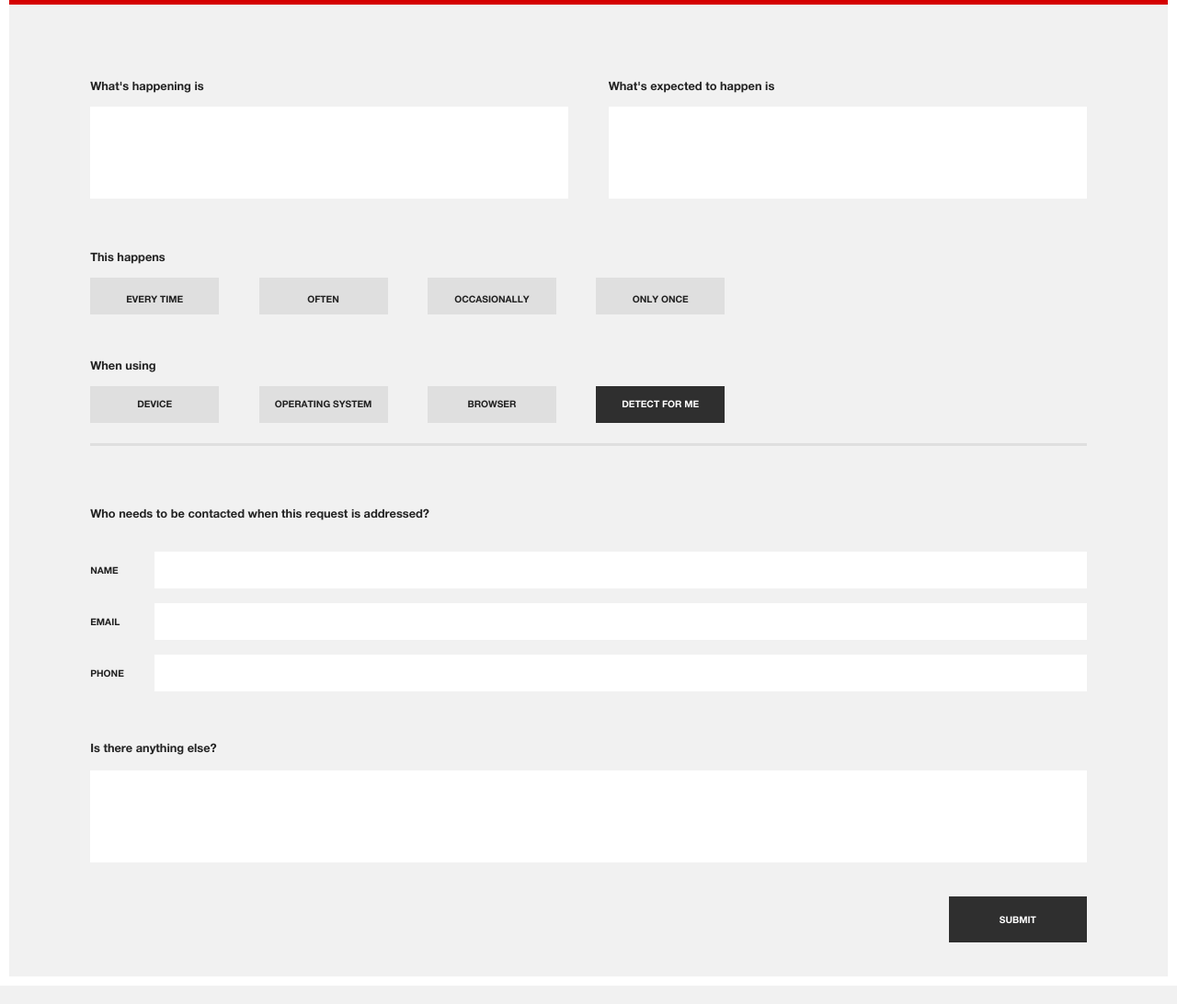
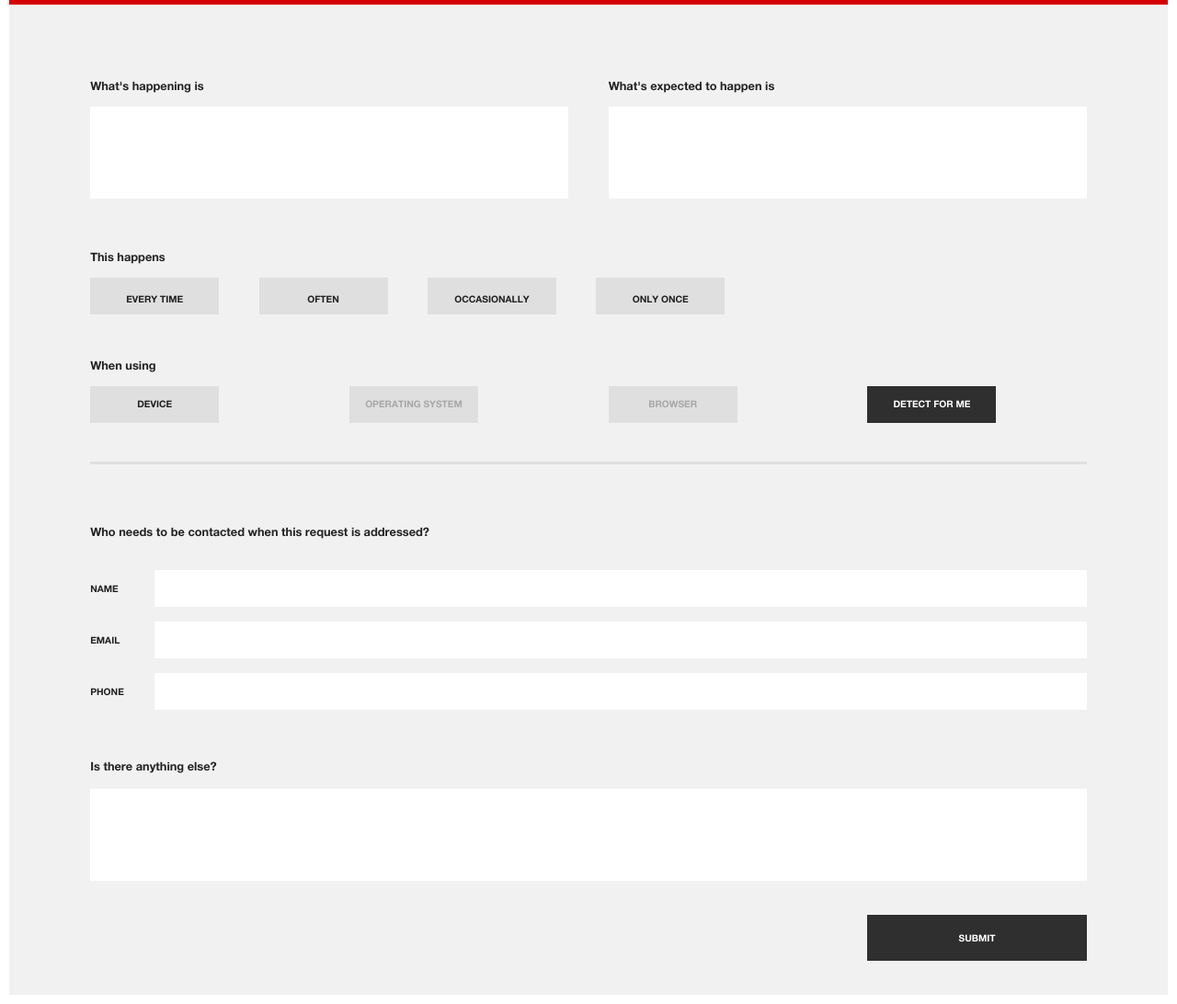
Before and after one commit to drstonebraker/dash-clone-heroku, a PHP site: page / in a window 1280 px wide. Shown: the part 132-1224 px from the top of the page at 92% size. Run offline with PHP 8.4, Linux system fonts and the light colour scheme; some libraries are stand-ins or nearby versions.

Commit message:
style form buttons

```diff
--- a/css/main.css
+++ b/css/main.css
@@ -805,7 +805,7 @@ background: #d50000;
 }
 
 .bug-info {
-  padding-bottom: 20px;
+  padding-bottom: 40px;
   border-bottom: solid 3px #dfdfdf;
   width: 86%;
   margin: 0 auto;
@@ -918,11 +918,12 @@ color:white;
 
 .bug-info__button--detect:hover,
 .bug-info__button--detect:active {
-  background-color:#2f2f2f;
+  background-color:#404040;
 }
 
 .bug-info__button--detect:active {
 box-shadow: inset 0 0 0 1px #161616 ,inset 0 2px 10px #161616;
+background: #404040
 
 }
 
@@ -984,8 +985,13 @@ box-shadow: inset 0 0 0 1px #161616 ,inset 0 2px 10px #161616;
   color: white;
 }
 
+.form__submit:hover {
+  background: #404040;
+}
+
 .form__submit:active {
-box-shadow: inset 0 0 0 1px #161616 ,inset 0 2px 10px #161616;
+  box-shadow: inset 0 0 0 1px #161616 ,inset 0 2px 10px #161616;
+  background: #404040;
 }
 
 .form__submit:focus {
@@ -1070,7 +1076,7 @@ box-shadow: inset 0 0 0 1px #161616 ,inset 0 2px 10px #161616;
 
   .alert {
    display: inline-block;
-   width: 33.3%;
+   width: 33.4%;
   }
 
   .alert-form {
@@ -1089,7 +1095,6 @@ box-shadow: inset 0 0 0 1px #161616 ,inset 0 2px 10px #161616;
     display:inline-block;
     width: 48%;
     margin: 0 0 0 2%;
-
   }
 
 
@@ -1101,17 +1106,75 @@ box-shadow: inset 0 0 0 1px #161616 ,inset 0 2px 10px #161616;
     font-size: .8em;
   }
 
+  .select-group {
+    position: relative;
+    display:inline-block;
+    width: 22%;
+    margin: 0 2% 2px 2%;
+  }
+
+  .select {
+    width: 100%;
+    margin: 0px;
+  }
+
   .bug-info__button--every-time,
-  .select--device {
+  .select-group--device {
     margin-left: 0px;
   }
 
   .bug-info__button--only-once,
-  .bug-info__button--detect {
+  .select-group--detect {
     margin-right: 0px;
   }
 
+  .select-list {
+    position: absolute;
+    width: 100%;
+    max-height: 180px;
+    overflow-y: auto;
 
+  }
+
+  .select-list::-webkit-scrollbar {
+    width: 4px;
+  }
+
+  /* Track */
+  .select-list::-webkit-scrollbar-track {
+      -webkit-box-shadow: inset 0 0 6px rgba(0,0,0,0.2);
+      -webkit-border-radius: 2px;
+      border-radius: 2px;
+  }
+
+  /* Handle */
+  .select-list::-webkit-scrollbar-thumb {
+      -webkit-border-radius: 2px;
+      border-radius: 2px;
+      background: rgba(155,213,0,0.8);
+  }
+  .select-list::-webkit-scrollbar-thumb:window-inactive {
+  	background: rgba(155,213,0,0.4);
+  }
+
+  .select-list__option {
+    display:block;
+    list-style-type: none;
+    margin: 0 auto;
+    height: 40px;
+    background: #fafafa;
+    font-size: .8em;
+    padding: 12px 0 0 10%;
+    box-sizing: border-box;
+    cursor:pointer;
+  }
+
+  .form__submit {
+    height: 50px;
+    width: 22%;
+    margin: 0 0px 0 auto;
+    font-size: .8em;
+  }
 
 }
 
@@ -1241,3 +1304,17 @@ box-shadow: inset 0 0 0 1px #161616 ,inset 0 2px 10px #161616;
 .u_hidden {
   display:none;
 }
+
+.u_disabled, .u_disabled * {
+  color: #a7a7a7;
+  cursor:default;
+}
+
+.u_disabled:hover {
+  background-color: #dfdfdf;
+  color: #a7a7a7;
+}
+
+.u_disabled:active {
+  box-shadow: none;
+}
--- a/index.html
+++ b/index.html
@@ -284,6 +284,7 @@
             <fieldset class="bug-info__environment">
               <legend class="bug-info__label bug-info__label--when-using">When using</legend>
 
+              <div class="select-group select-group--device">
                 <input type="hidden" id="input--device" value="" required><!--
                 --><button type="button" class="bug-info__button select select--device" id="select--device" formnovalidate>DEVICE</button><!--
                 --><ul class="select-list select-list--device"><!--
@@ -297,9 +298,11 @@
                   --><li class="select-list__option" data-value="win-surface">MICROSOFT SURFACE</li><!--
                   --><li class="select-list__option" data-value="other">OTHER (Please Specify)</li><!--
                 --></ul><!--
+              --></div><!--
 
+              --><div class="select-group select-group--op-sys"><!--
                 --><input type="hidden" id="input--op-sys" value="" required><!--
-              --><button type="button" class="bug-info__button select select--op-sys" id="select--op-sys" formnovalidate>OPERATING SYSTEM</button><!--
+                --><button type="button" class="bug-info__button select select--op-sys u_disabled" id="select--op-sys" formnovalidate>OPERATING SYSTEM</button><!--
                 --><ul class="select-list select-list--op-sys"><!--
                 --><li class="select-list__option" data-device="pc win-surface" data-value="win-10">WINDOWS 10</li><!--
                   --><li class="select-list__option" data-device="pc win-surface" data-value="win-8">WINDOWS 8</li><!--
@@ -335,23 +338,25 @@
                   --><li class="select-list__option" data-device="win-phone" data-value="win-mob-older">OLDER (Please Specify)</li><!--
 
                   --><li class="select-list__option" data-device="pc mac android-phone android-tablet iphone ipad win-phone win-surface other" data-value="op-sys-other">OTHER (Please Specify)</li><!--
+                --></ul><!--
+              --></div><!--
 
-                --></ul><!--
-
+              --><div class="select-group select-group--browser"><!--
                 --><input type="hidden" id="input--browser" value="" required><!--
-              --><button type="button" class="bug-info__button select select--browser" id="select--browser" formnovalidate>BROWSER</button><!--
+                --><button type="button" class="bug-info__button select select--browser u_disabled" id="select--browser" formnovalidate>BROWSER</button><!--
                 --><ul class="select-list select-list--op-sys"><!--
                   --><li class="select-list__option" data-device="pc mac android-phone android-tablet iphone ipad win-phone win-surface other" data-value="chrome">CHROME</li><!--
                   --><li class="select-list__option" data-device="pc mac android-phone android-tablet iphone ipad win-phone win-surface other" data-value="firefox">FIREFOX</li><!--
                   --><li class="select-list__option" data-device="mac iphone ipad" data-value="safari">SAFARI</li><!--
                   --><li class="select-list__option" data-device="pc win-phone win-surface" data-value="edge">MICROSOFT EDGE</li><!--
-                --><li class="select-list__option" data-device="pc win-phone win-surface" data-value="ie-11">INTERNET EXPLORER 9-11</li><!--
-                --><li class="select-list__option" data-device="pc win-phone win-surface" data-value="ie-8">INTERNET EXPLORER-OLDER</li><!--
+                  --><li class="select-list__option" data-device="pc win-phone win-surface" data-value="ie-11">IE 9, 10, 11</li><!--
+                  --><li class="select-list__option" data-device="pc win-phone win-surface" data-value="ie-8">IE-OLDER</li><!--
                   --><li class="select-list__option" data-device="pc mac android-phone android-tablet iphone ipad win-phone win-surface other" data-value="opera">OPERA</li><!--
                   --><li class="select-list__option" data-device="pc mac android-phone android-tablet iphone ipad win-phone win-surface other" data-value="browser-other">OTHER (Please Specify)</li><!--
                 --></ul><!--
+              --></div><!--
 
-              --><button type="button" class="bug-info__button bug-info__button--detect"  formnovalidate>DETECT FOR ME</button>
+              --><button type="button" class="select-group select-group--detect bug-info__button bug-info__button--detect"  formnovalidate>DETECT FOR ME</button>
 
             </fieldset>
 
```
Lines whose indentation alone changed are shown as unchanged.
